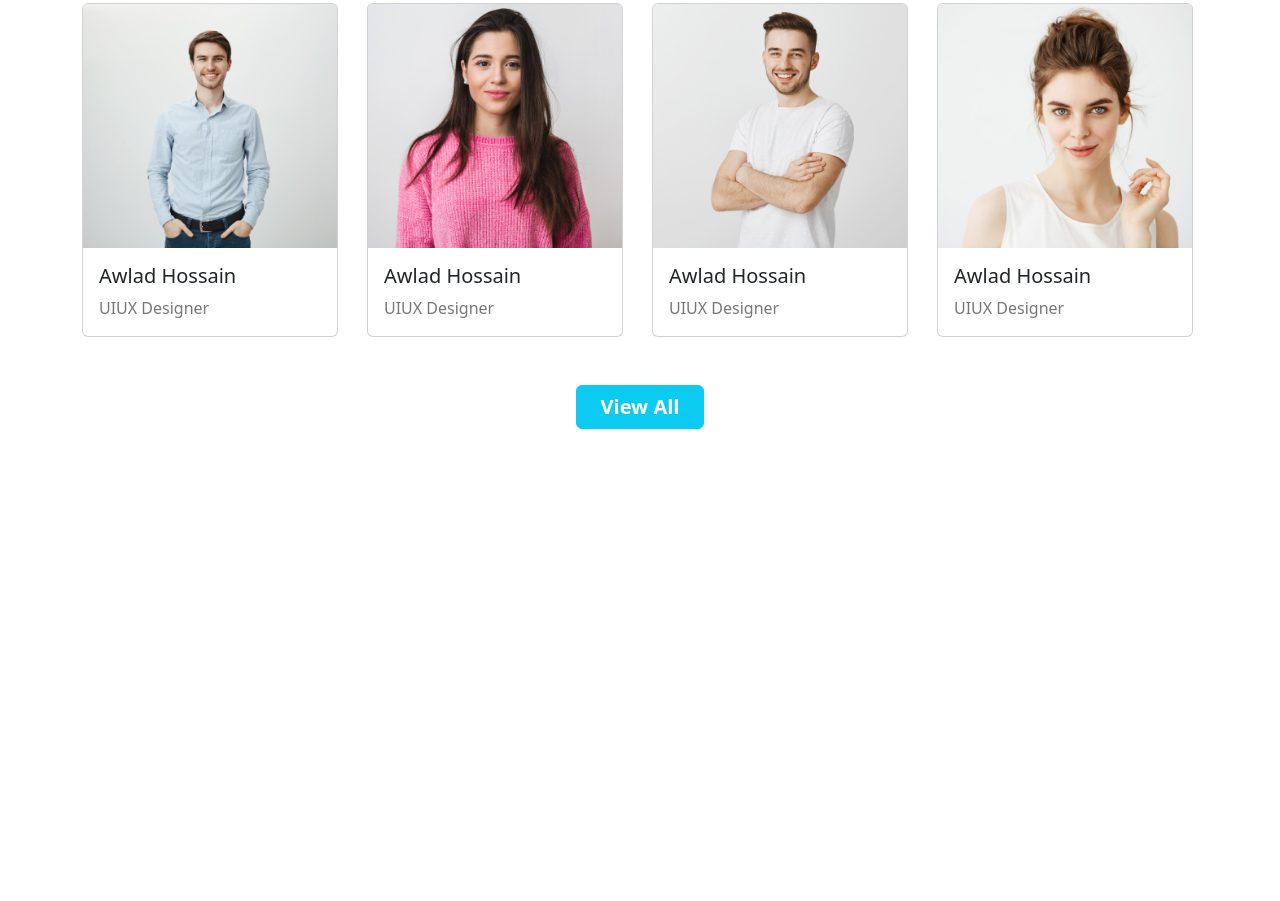
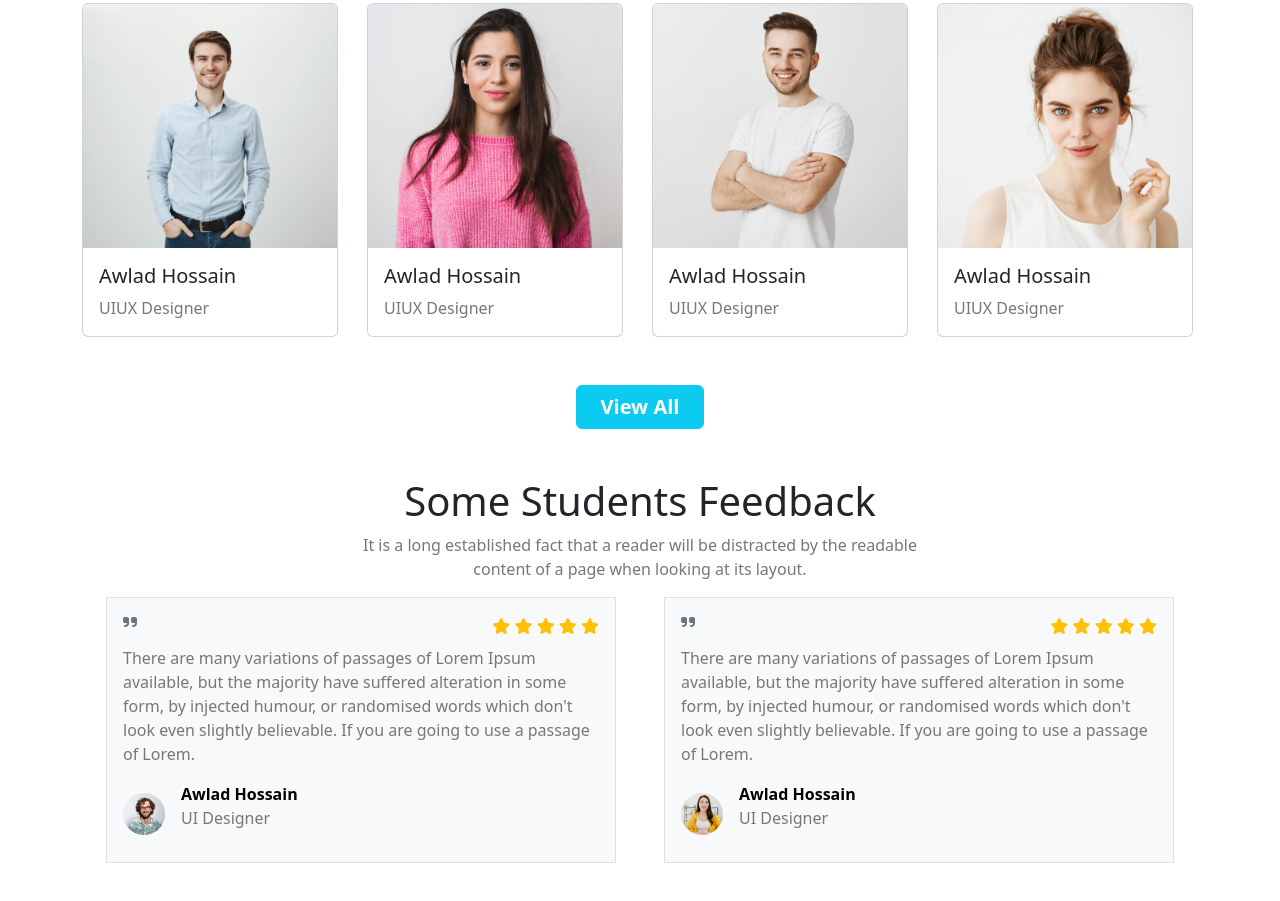
Before and after one commit to kazimahadi/bootstrap-website-one, a plain HTML site: page index.html in a window 1280 px wide. Shown: the part 2637-3538 px from the top of the page. Before the commit the page ends 3114 px from the top, so only its background shows below. Drawn offline with nearby package versions, Linux system fonts and the light colour scheme; a web font is replaced by a local one.

Commit message:
4th commit

```diff
--- a/index.html
+++ b/index.html
@@ -356,6 +356,80 @@
             </div>
         </section>
 
+        <!-- student feedback section -->
+        <section class="mb-5">
+            <div class="container">
+                <div class="text-center">
+                    <h1>Some Students Feedback</h1>
+                    <p>It is a long established fact that a reader will be distracted by the readable <br> content of a
+                        page when looking at its layout.</p>
+                </div>
+                <div>
+                    <div class="container px-4 ">
+                        <div class="row gx-5">
+                            <div class="col-lg-6 col-sm-12">
+                                <div class="p-3 border bg-light">
+                                    <div class="d-flex justify-content-between pb-2">
+                                        <i class="fa-solid fa-quote-right text-secondary"></i>
+                                        <div>
+                                            <i class="fa-solid fa-star text-warning"></i>
+                                            <i class="fa-solid fa-star text-warning"></i>
+                                            <i class="fa-solid fa-star text-warning"></i>
+                                            <i class="fa-solid fa-star text-warning"></i>
+                                            <i class="fa-solid fa-star text-warning"></i>
+                                        </div>
+                                    </div>
+                                    <p>
+                                        There are many variations of passages of Lorem Ipsum available, but the majority
+                                        have suffered alteration in some form, by injected humour, or randomised words
+                                        which don't look even slightly believable. If you are going to use a passage of
+                                        Lorem.
+                                    </p>
+                                    <div class="d-flex align-items-center">
+                                        <div class="pe-3"><img class="img-fluid" src="images/student/student-5.png"
+                                                alt=""></div>
+                                        <div>
+                                            <p><span class="fw-bold text-black">Awlad Hossain</span> <br> UI Designer
+                                            </p>
+                                        </div>
+                                    </div>
+                                </div>
+                            </div>
+                            <div class="col-lg-6 col-sm-12">
+                                <div class="p-3 border bg-light">
+                                    <div class="d-flex justify-content-between pb-2">
+                                        <i class="fa-solid fa-quote-right text-secondary"></i>
+                                        <div>
+                                            <i class="fa-solid fa-star text-warning"></i>
+                                            <i class="fa-solid fa-star text-warning"></i>
+                                            <i class="fa-solid fa-star text-warning"></i>
+                                            <i class="fa-solid fa-star text-warning"></i>
+                                            <i class="fa-solid fa-star text-warning"></i>
+                                        </div>
+                                    </div>
+                                    <p>
+                                        There are many variations of passages of Lorem Ipsum available, but the majority
+                                        have suffered alteration in some form, by injected humour, or randomised words
+                                        which don't look even slightly believable. If you are going to use a passage of
+                                        Lorem.
+                                    </p>
+                                    <div class="d-flex align-items-center">
+                                        <div class="pe-3"><img class="img-fluid" src="images/student/student-6.png"
+                                                alt=""></div>
+                                        <div>
+                                            <p><span class="fw-bold text-black">Awlad Hossain</span> <br> UI Designer
+                                            </p>
+                                        </div>
+                                    </div>
+                                </div>
+                            </div>
+                        </div>
+                    </div>
+                </div>
+
+            </div>
+        </section>
+
     </main>
 
 
```
